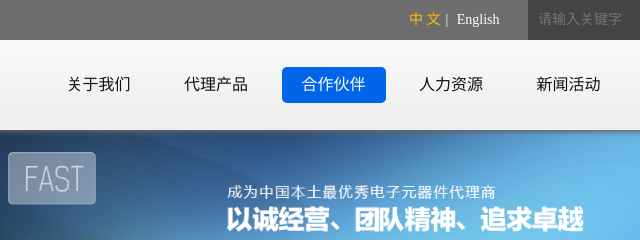
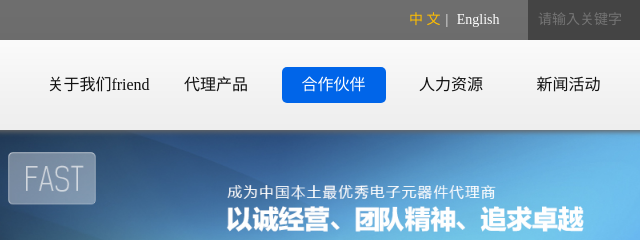
Before and after one commit to luckyatomboy/html5, a plain HTML site: page friend.html in a window 1280 px wide. Shown: the top 240 px of the page, 502-1142 px from the left. Drawn offline with Linux system fonts and the light colour scheme.

Commit message:
friend-0.5

```diff
--- a/friend.html
+++ b/friend.html
@@ -34,7 +34,7 @@
             <ul class="nav clearfix">
                 <li><a href="index.html">首页</a></li>
                 <li>
-                	<a href="about.html">关于我们</a>
+                	<a href="about.html">关于我们friend</a>
                     <div class="er">
                     	<div class="er_m">
                             <i>&nbsp;</i>
```
